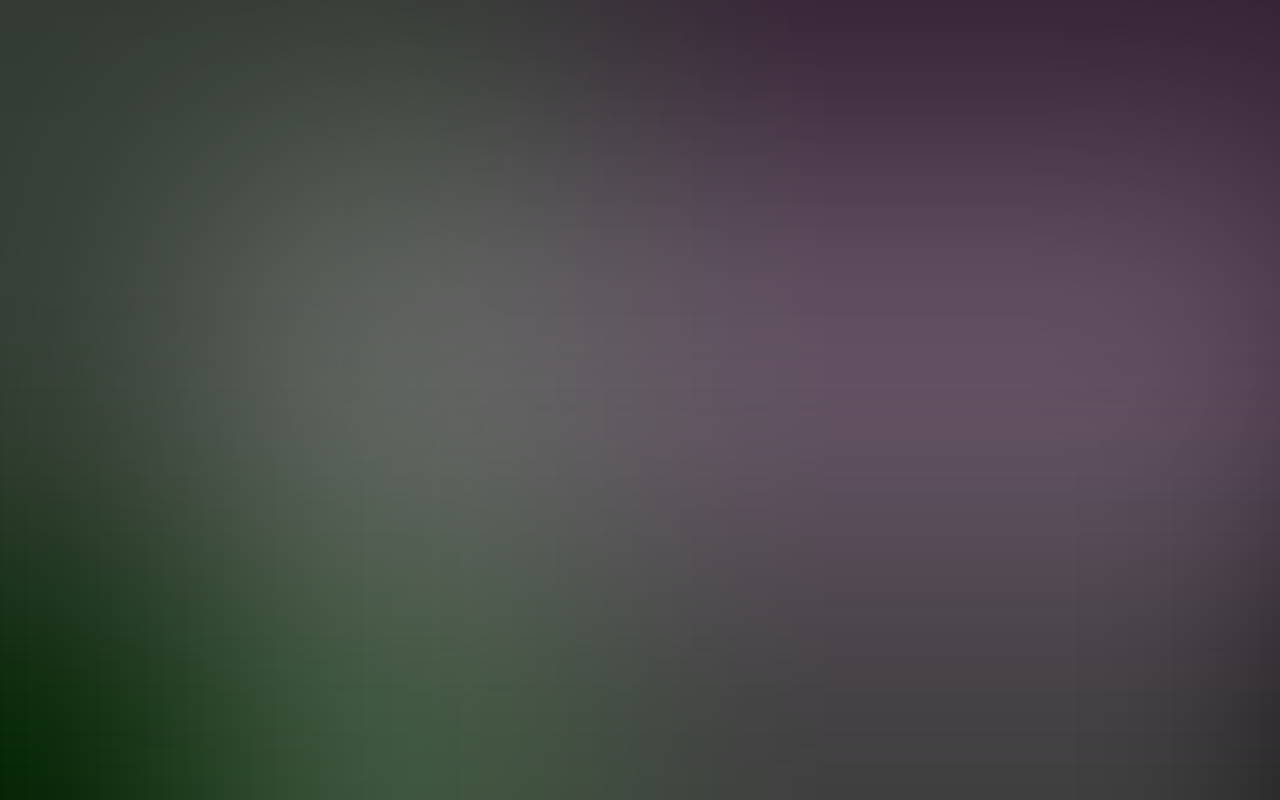
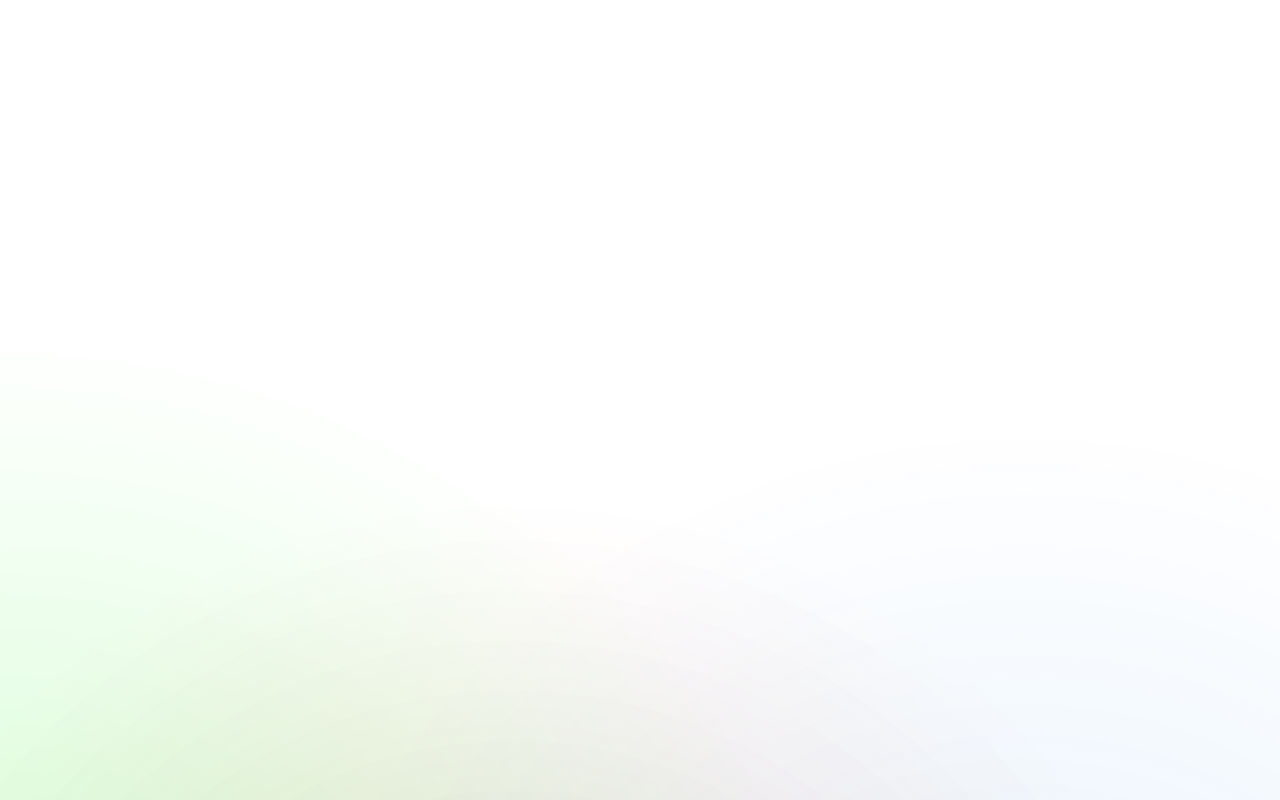
Before and after one commit to tsvetta/pixi-disco-snake, a website: page src/index.ejs in a window 1280 px wide. Drawn offline with nearby package versions, Linux system fonts and the light colour scheme; files that its build step writes are made by us from their sources.

Commit message:
Aurora 2

```diff
--- a/src/index.ejs
+++ b/src/index.ejs
@@ -18,7 +18,6 @@
 		}
 
 		#pixi-content {
-			background: #000000;
 			text-align: center;
 		}
 	</style>
@@ -27,11 +26,48 @@
 
 <body>
 	<noscript>Please enable JavaScript in your web browser to view this page.</noscript>
-	<div id="aurora1"></div>
-	<div id="aurora2"></div>
-	<div id="aurora3"></div>
-	<div id="aurora4"></div>
-	<div id="pixi-content"><canvas id="pixi-canvas" /></div>
+
+	<div id="pixi-content">
+		<canvas id="pixi-canvas" />
+	</div>
+
+	<footer>
+		<div id='red'></div>
+		<div id='orange'></div>
+		<div id='yellow'></div>
+		<div id='green'></div>
+		<div id='blue'></div>
+		<div id='indigo'></div>
+		<div id='violet'></div>
+	</footer>
+
+
+	<script>
+		const lights = [
+			document.getElementById('red'),
+			document.getElementById('orange'),
+			document.getElementById('yellow'),
+			document.getElementById('green'),
+			document.getElementById('blue'),
+			document.getElementById('indigo'),
+			document.getElementById('violet'),
+		]
+
+		for (let i = 0; i < lights.length; i++) {
+			lights[i].animate([
+				// keyframes
+				{ opacity: '0' },
+				{ opacity: '0.5' }
+			], {
+				// timing options
+				duration: 1000 + Math.random() * 1000,
+				iterations: Infinity,
+					direction: "alternate",
+					iterationStart: Math.random() * 1000,
+			});
+		}
+	</script>
+	<script src="https://cdnjs.cloudflare.com/ajax/libs/three.js/r128/three.min.js"></script>
 </body>
 
 </html>
--- a/src/scenes/helpers.ts
+++ b/src/scenes/helpers.ts
@@ -146,7 +146,6 @@ export const generateBootyData = (snake?: SnakeData[]) => {
     Math.floor(Math.random() * 100) % MAGIC_KIM_NUMBER === 0;
 
   const bootyNumber = Math.floor(Math.random() * bootySprites.length);
-  console.log("bootyNumber", bootyNumber);
   const booty: Sprite = bootySprites[bootyNumber].sprite;
   booty.x = xCellpx;
   booty.y = yCellpx;
--- a/static/aurora.css
+++ b/static/aurora.css
@@ -1,113 +1,45 @@
-
-:root {
-  --diameter: 45vmax;
+footer {
+  pointer-events: none;
+  /* z-index: -1; */
+  position: absolute;
+  bottom: 0; left: 0; right: 0; top: 0;
 }
 
-body {
-  background: #000;
+div#red,
+div#orange,
+div#yellow,
+div#green,
+div#blue,
+div#indigo,
+div#violet {
+  position: absolute;
+  top: 0; left: 0; right: 0; bottom: 0;
 }
 
-div#aurora1,
-div#aurora2,
-div#aurora3 {
-  position: absolute;
-  width: .001vmin;
-  height: .001vmin;
-  border-radius: 50%;
-  opacity: .25;
+#red {
+  background: radial-gradient(circle at 0% 150%, rgba(255,0,0,0.5) 0%, rgba(0,0,0,0) 50%);
 }
 
-div#aurora1 {
-  position: absolute;
-  width: .001vmin;
-  height: .001vmin;
-  border-radius: 50%;
-  opacity: .25;
+#orange {
+  background: radial-gradient(circle at 40% 150%, rgba(255,125,0,0.5) 0%, rgba(0,0,0,0) 50%);
 }
 
-div#aurora2 {
-  box-shadow: 0 0 var(--diameter) var(--diameter) magenta;
-  animation:
-    hue 10s 0s linear infinite,
-    move1 19s 0s linear infinite;
+#yellow {
+  background: radial-gradient(circle at 80% 150%, rgba(255,255,0,0.5) 0%, rgba(0,0,0,0) 50%);
 }
 
-div#aurora3 {
-  box-shadow: 0 0 var(--diameter) var(--diameter) white;
-  animation:
-    hue 15s 0s linear infinite,
-    move2 25s 0s linear infinite;
+#green {
+  background: radial-gradient(circle at 0% 150%, rgba(0,255,0,0.5) 0%, rgba(0,0,0,0) 50%);
 }
 
-div#aurora4 {
-  box-shadow: 0 0 var(--diameter) var(--diameter) cyan;
-  animation:
-    hue 20s 0s linear infinite,
-    move3 15s 0s linear infinite;
-  opacity: .2;
+#blue {
+  background: radial-gradient(circle at 40% 150%, rgba(0,0,255,0.5) 0%, rgba(0,0,0,0) 50%);
 }
 
-@keyframes hue {
-  0% { filter: hue-rotate(0deg); }
-  100% { filter: hue-rotate(360deg); }
+#indigo {
+  background: radial-gradient(circle at 80% 150%, rgba(0,125,255,0.5) 0%, rgba(0,0,0,0) 50%);
 }
 
-@keyframes move1 {
-  0% {
-    top: 0vh;
-    left: 50vw;
-  }
-  25% {
-    left: 0vw;
-  }
-  50% {
-    top: 100vh;
-  }
-  75% {
-    left: 100vw;
-  }
-  100% {
-    top: 0vh;
-    left: 50vw;
-  }
+#violet {
+  background: radial-gradient(circle at 80% 150%, rgba(255,0,125,0.5) 0%, rgba(0,0,0,0) 50%);
 }
-
-@keyframes move2 {
-  0% {
-    top: 50vh;
-    left: 100vw;
-  }
-  25% {
-  top:  100vh;
-  }
-  50% {
-    left: 0vw;
-  }
-  75% {
-    top: 0vh;
-  }
-  100% {
-    top: 50vh;
-    left: 100vw;
-  }
-}
-
-@keyframes move3 {
-  0% {
-    top: 100vh;
-    left: 50vw;
-  }
-  25% {
-  left: 100vw;
-  }
-  50% {
-    top: 0vh;
-  }
-  75% {
-    left: 0vw;
-  }
-  100% {
-    top: 100vh;
-    left: 50vw;
-  }
-}
```
